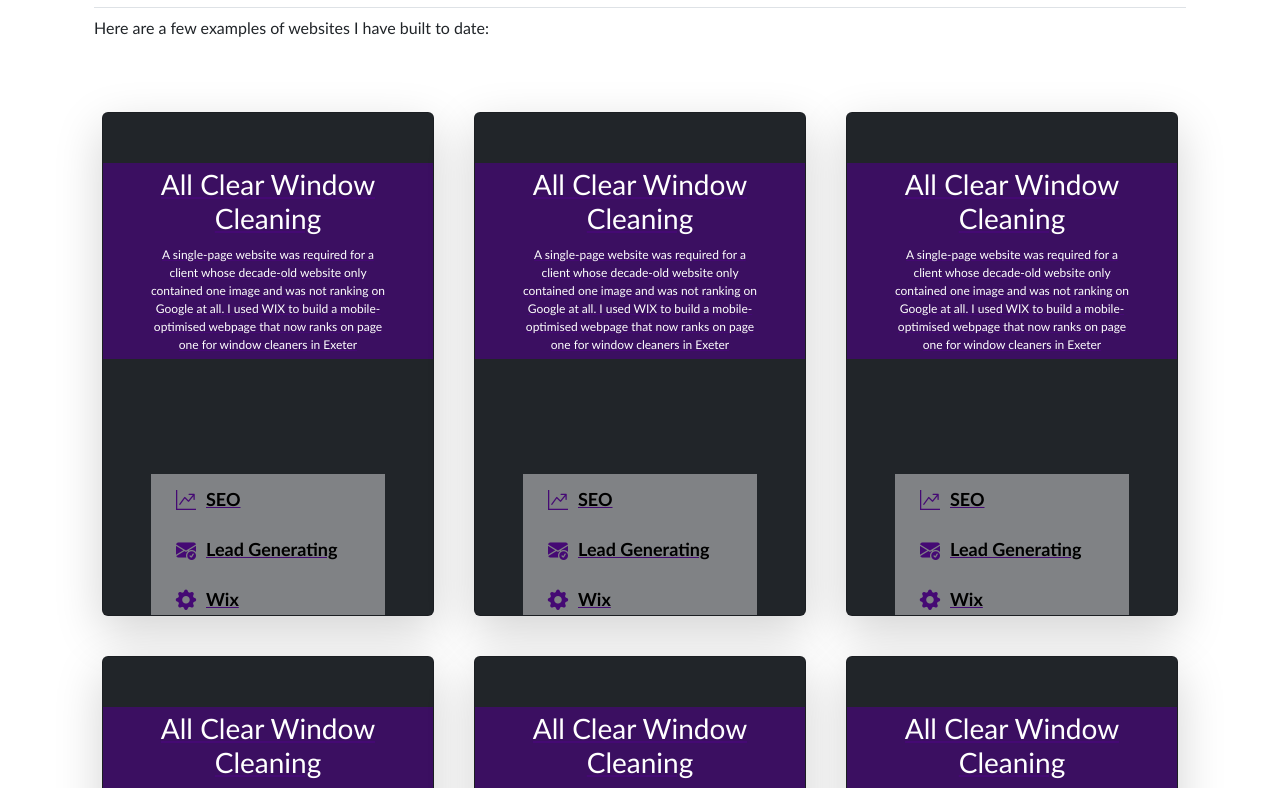
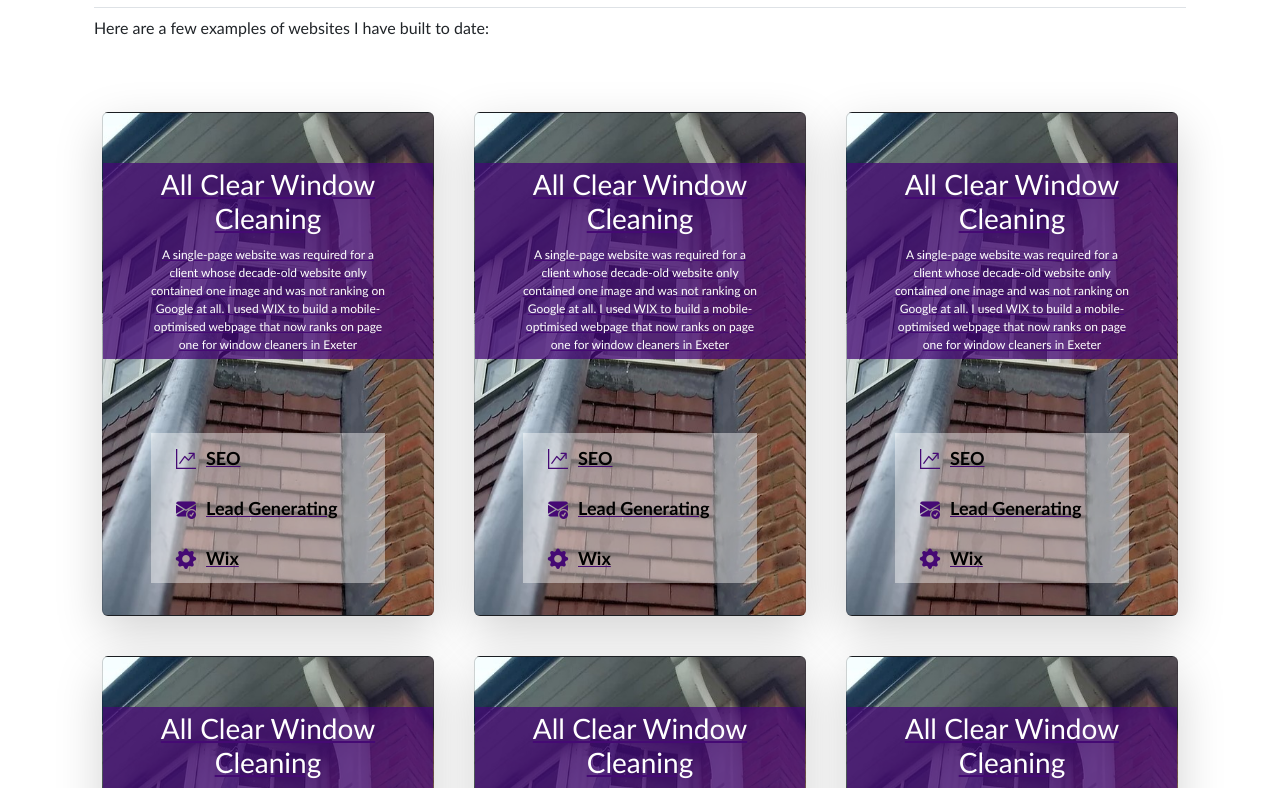
Before and after one commit to R0bsaunders/rob-saunders-react-portfolio, a React (Create React App) app: page /projects in a window 1280 px wide. Shown: the part 512-1300 px from the top of the page. Built offline with nearby package versions, Linux system fonts and the light colour scheme.

Commit message:
css for project added in order to display image screenshots of each app

```diff
--- a/src/components/ProjectDiv/ProjectDiv.js
+++ b/src/components/ProjectDiv/ProjectDiv.js
@@ -1,12 +1,13 @@
 import React from 'react'
 import '../../styles/style.css'
+
 const liClass = "d-flex align-items-center me-3"
 
 function ProjectDiv(props) {
   return (
     <a href={props.appLink} target="_blank">
-        <div className="col-lg-12 portfolio-height p-2" id={props.divId}>
-            <div className="work-card card card-cover h-100 overflow-hidden text-bg-dark shadow-lg" >
+        <div className="col-lg-12 portfolio-height p-2">
+            <div className="work-card card card-cover h-100 overflow-hidden text-bg-dark shadow-lg" id={props.divId} >
 
                 <h3 className="mb-4 h3-portfolio">{props.appName}</h3>
 
--- /dev/null
+++ b/src/pages/ProjectsPage/Project.css
@@ -0,0 +1,6 @@
+#cleaner {
+    background-image: url(../../../public/images/portfolio-allclear-window-cleaning.jpg);
+    background-size: cover;
+    background-position: center;
+    background-repeat: no-repeat;
+}
--- a/src/pages/ProjectsPage/ProjectsPage.js
+++ b/src/pages/ProjectsPage/ProjectsPage.js
@@ -1,6 +1,7 @@
 import React from 'react'
 import Jumbotron from '../../components/Jumbotron/Jumbotron';
 import ProjectDiv from '../../components/ProjectDiv/ProjectDiv'
+import './Project.css'
 import { projects } from '../../pages/ProjectsPage/Projects'
 import { ProjectJumbo } from './ProjectJumbo';
 
--- a/src/styles/style.css
+++ b/src/styles/style.css
@@ -156,7 +156,6 @@
     background-color: var(--transparentBackground);
     flex-wrap: wrap-reverse;
     justify-content: left;
-    margin-bottom: -25px;
 }
 
 .h3-portfolio {
```
